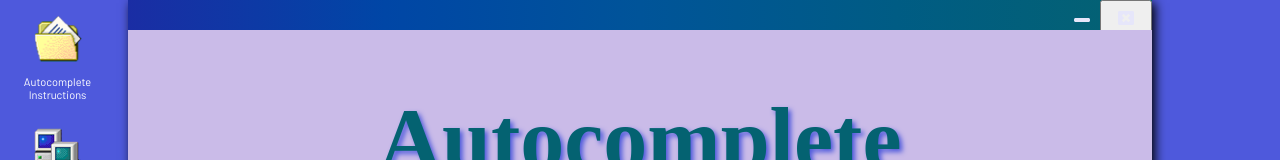
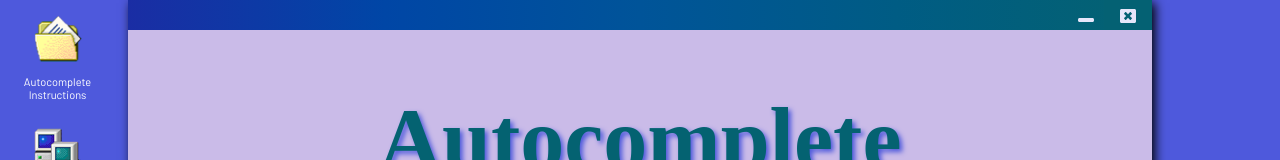
Before and after one commit to scrabblegenies/autocomplete, a React (Create React App) app: page / in a window 1280 px wide. Shown: the top 160 px of the page. Built offline with nearby package versions, Linux system fonts and the light colour scheme; a web font is replaced by a local one.

Commit message:
fixed button style for easter egg

```diff
--- a/src/App.css
+++ b/src/App.css
@@ -92,6 +92,11 @@ html{
 .icon {
   margin: 0 5px;
   padding: 5px;
+}
+
+.easterEgg {
+  background: #046173;
+  border: none;
 }
 
 path {
--- a/src/App.js
+++ b/src/App.js
@@ -155,7 +155,7 @@ class App extends Component {
             <div className="tabBar">
               <div className="iconContainer">
                 <p class="icon">{minimizeIcon}</p>
-                <button onClick={this.playSound} ><p class="icon">{closeWindowIcon}</p></button>
+                <button onClick={this.playSound} className="easterEgg" ><p class="icon">{closeWindowIcon}</p></button>
               </div>
             </div>
             <div className="searchEngine">
```
